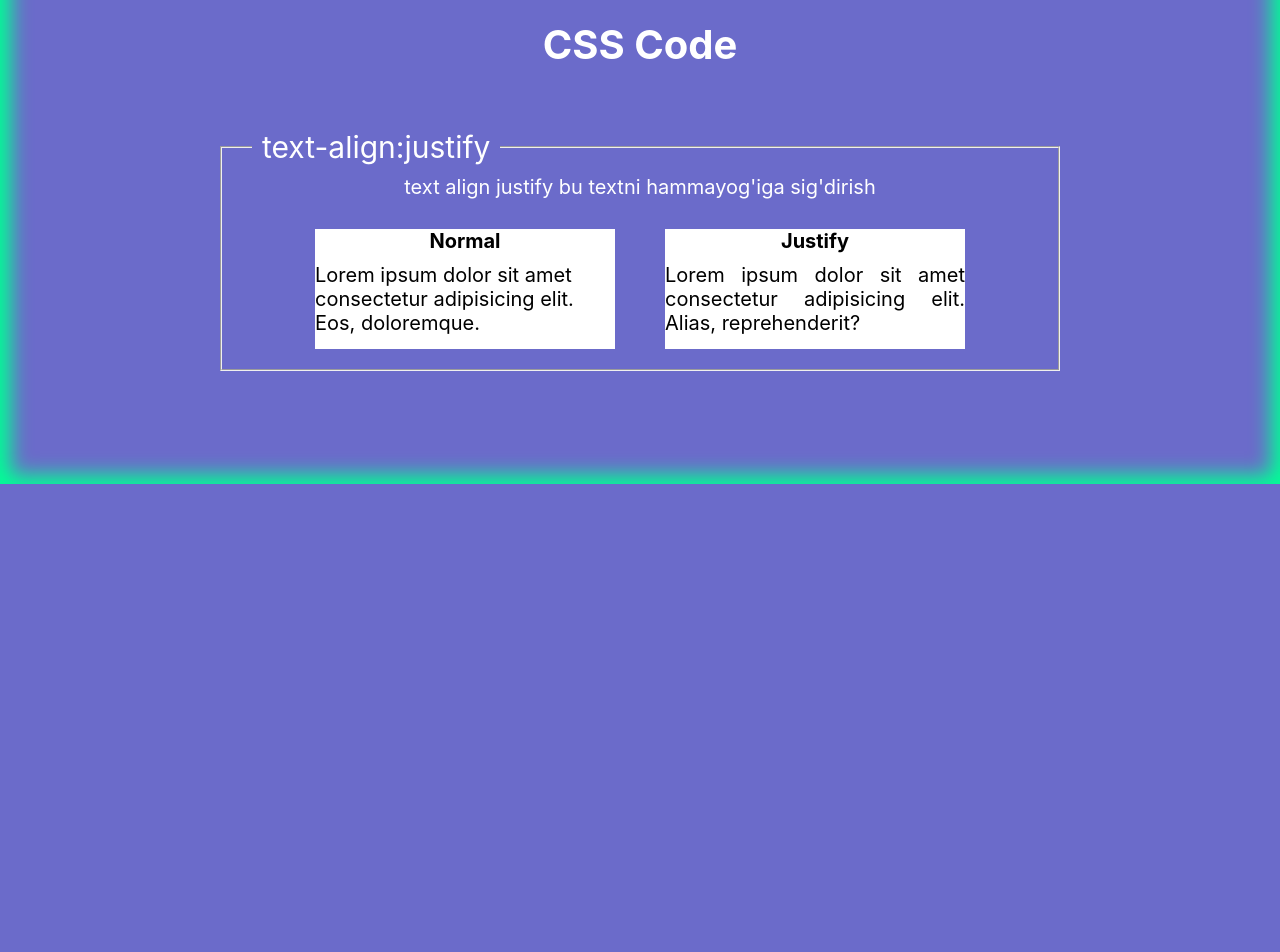
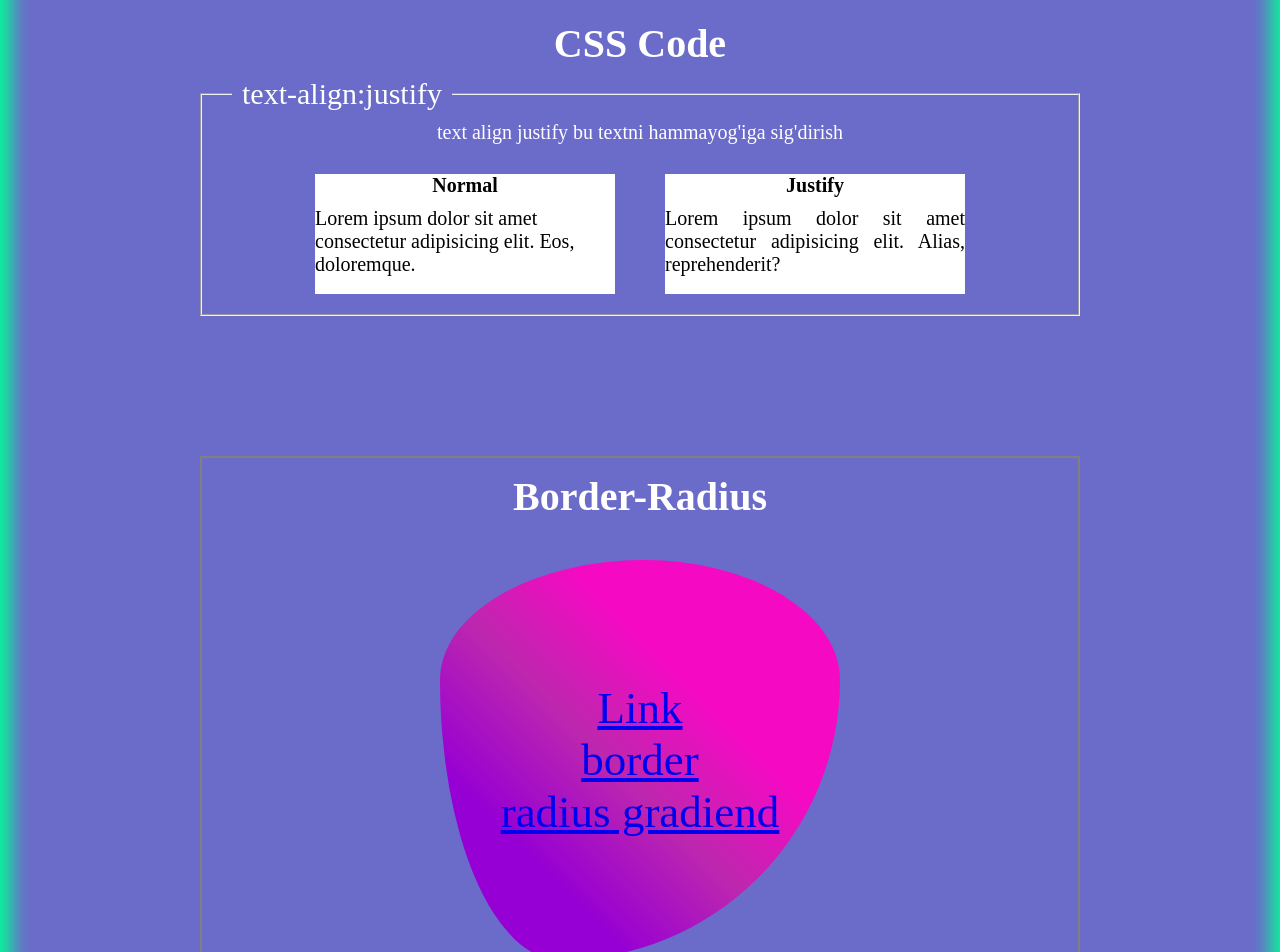
Before and after one commit to Shukhratov3082/code-in-css-js, a React (Create React App) app: page / in a window 1280 px wide. Shown: the part 820-1772 px from the top of the page. Before the commit the page ends 1304 px from the top, so only its background shows below. Built offline with nearby package versions, Linux system fonts and the light colour scheme.

Commit message:
gradient qoshildi

```diff
--- a/src/App.js
+++ b/src/App.js
@@ -1,15 +1,19 @@
+import styled from "styled-components";
 import Css from "./components/css";
 import Header from "./components/header";
 
 
 function App() {
   return (
-    <div>
-      <Header/>
-      <Css/>
-
-    </div>
+    <Wrapper>
+      <Header />
+      <Css />
+    </Wrapper>
   );
 }
 
 export default App;
+const Wrapper = styled.div`
+width: 100%;
+height: 100vh;
+`
--- a/src/components/css.jsx
+++ b/src/components/css.jsx
@@ -7,6 +7,7 @@ const Css = () => {
             <h2>CSS Code</h2>
             <div className='code'>
 
+                <div className='Text-align'>
                     <fieldset>
                         <legend> text-align:justify </legend>
                         <p>text align justify bu textni hammayog'iga sig'dirish</p>
@@ -21,8 +22,14 @@ const Css = () => {
                             </div>
                         </div>
                     </fieldset>
+                </div>
 
-
+                <div className='Border-radius'>
+                    <h2>Border-Radius</h2>
+                    <div className='border'>
+                        <a href="https://9elements.github.io/fancy-border-radius/">Link <br />  border <br /> radius gradiend</a>
+                        </div>
+                </div>
             </div>
         </Wrapper>
     );
@@ -30,8 +37,6 @@ const Css = () => {
 
 export default Css;
 const Wrapper = styled.div`
-    width: 100%;
-    height: 100%;
     box-shadow: inset 1px 1px 20px 10px #00ff95;
     padding: 130px 200px 100px;
         h2{
@@ -42,8 +47,10 @@ const Wrapper = styled.div`
 
         .code{
             width: 100%;
-            height: 315px;
-            padding: 50px 20px;
+            height: 100%;
+            display: flex;
+             flex-direction: column;
+             gap: 140px;
 
             fieldset{
                 color: white;
@@ -83,6 +90,37 @@ const Wrapper = styled.div`
                     .box2{text-align:justify;}
                 }
             }
+
+            .Border-radius{
+                width: 100%;
+                height: 100%;
+                border: 2px solid gray;
+                display: flex;
+                padding: 15px 0;
+                justify-content: center;
+                align-items: center;
+                gap: 40px;
+                flex-direction: column;
+                h2{
+                    text-align: center;
+                }
+                .border{
+                    width: 400px;
+                    height: 400px;
+                    display: flex;
+                    justify-content: center;
+                    align-items: center;
+                    background: linear-gradient(45deg, rgba(150,0,212,1) 24%, rgba(189,39,174,1) 46%, rgba(246,9,195,1) 66%);
+                    border-radius:51% 49% 70% 30% / 30% 30% 70% 70%;
+                    a{
+                        text-align: center;
+                        font-size: 45px;
+
+                    }
+                }
         }
 
+    }
+
+
 `
--- a/src/components/header.jsx
+++ b/src/components/header.jsx
@@ -31,7 +31,6 @@ const Header = () => {
 
 export default Header;
 const Wrapper = styled.div`
-
     header{
         width: 100%;
         height: 80px;
--- a/src/index.css
+++ b/src/index.css
@@ -5,18 +5,5 @@
 }
 
 body {
-  width: 100%;
-  height: 100vh;
   background-color: #6b6bca;
-  margin: 0;
-  font-family: -apple-system, BlinkMacSystemFont, 'Segoe UI', 'Roboto', 'Oxygen',
-    'Ubuntu', 'Cantarell', 'Fira Sans', 'Droid Sans', 'Helvetica Neue',
-    sans-serif;
-  -webkit-font-smoothing: antialiased;
-  -moz-osx-font-smoothing: grayscale;
 }
-
-code {
-  font-family: source-code-pro, Menlo, Monaco, Consolas, 'Courier New',
-    monospace;
-}
```
Lines whose indentation alone changed are shown as unchanged.
